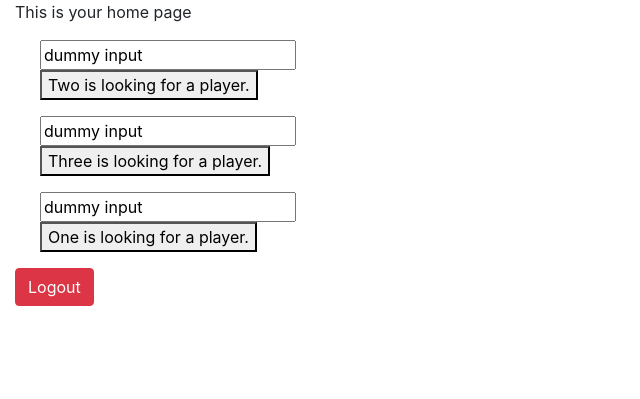
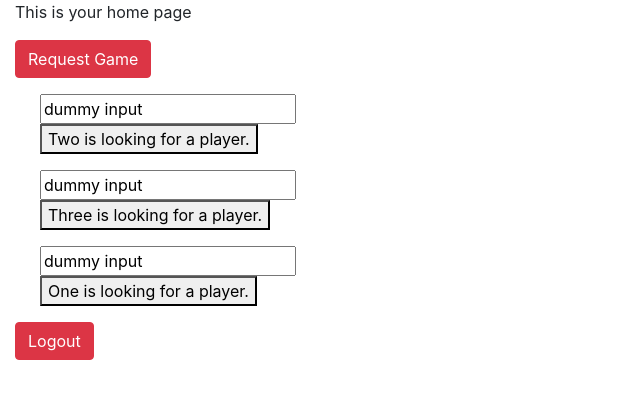
Before and after one commit to TastyChickenMmm/djangoProject, a Django app: page / in a window 1280 px wide. Shown: the top 399 px of the page, without its empty margins (0-640 px from the left). Run offline with Django 3.2, Linux system fonts and the light colour scheme; a user stored in the database is signed in; data comes from the database, SQL or seed files in the repository; both versions use the stored data as it was after the commit; some libraries are stand-ins or nearby versions.

Commit message:
Added thing to request a new game (doesn't work).

```diff
--- a/mysite/games/templates/games/index.html
+++ b/mysite/games/templates/games/index.html
@@ -14,8 +14,16 @@
 
 {% if loggedIn %}
 
+<!-- Request Game Button -->
+<div class="container-fluid">
+  <form action = "game/" method="post">
+    {% csrf_token %}
+    <button type="submit" class="btn btn-danger" name="request_game">Request Game</button>
+  </form>
+</div>
+
+<!-- List of games waiting for a player. -->
 <ul>
-
 {% for match in allMatches %}
   {% if match.WAITING_FOR_2ND_PLAYER%}
     <form action="game/" method="post">
@@ -28,9 +36,11 @@
     </form>
   {% endif %}
 {% endfor %}
-
 </ul>
 
+
+
+<!-- Logout Button -->
 <div class="container-fluid">
   <form method="post">
     {% csrf_token %}
--- a/mysite/games/views.py
+++ b/mysite/games/views.py
@@ -43,6 +43,12 @@ def game(request):
     # return HttpResponse("Hello, world. You're at the game.")
     context = {'match':[]}
 
+    # Create match if user is game creator.
+    if 'request_game' in request.POST.keys():
+        newMatch = Match.objects.get_or_create(player1=request.user, player2=None, creator=request.user, WAITING_FOR_2ND_PLAYER=True)
+        context['request_match'] = newMatch
+
+    # Find match if user is game acceptor.
     if 'matchpk' in request.POST.keys():
         print(request.POST['matchpk'])
         matchpk = request.POST['matchpk']
```
Also changed, not shown: mysite/games/templates/games/game.html (+16 -0 lines), mysite/db.sqlite3.
